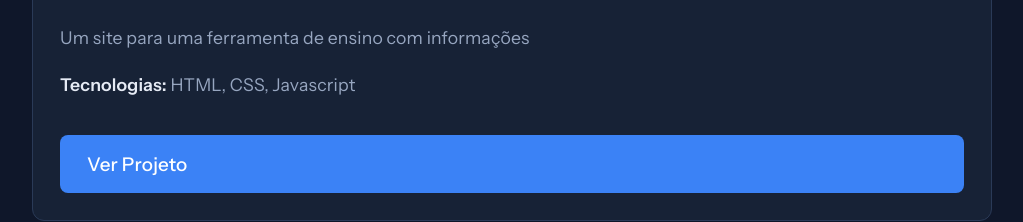
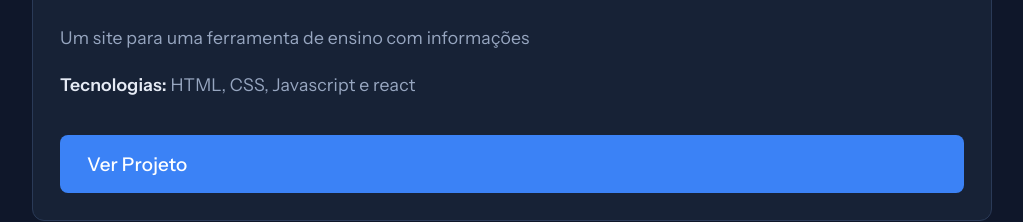
Before and after one commit to pedromillani-hub/meu-portifolio, a React (Vite) app: page /projetos in a window 1280 px wide. Shown: the part 2491-2713 px from the top of the page, without its empty margins (128-1151 px from the left). Built offline with nearby package versions, Linux system fonts and the light colour scheme.

Commit message:
atualização do novo site

```diff
--- a/src/pages/Projetos.jsx
+++ b/src/pages/Projetos.jsx
@@ -163,7 +163,7 @@ function Projetos() {
       <div className="projeto-card">
         <h2>Projeto 8 — Um site de um orgão educativo</h2>
         <p>Um site para uma ferramenta de ensino com informações</p>
-        <p><strong>Tecnologias:</strong> HTML, CSS, Javascript</p>
+        <p><strong>Tecnologias:</strong> HTML, CSS, Javascript e react</p>
         <a
   href="https://transforme-ideias-em-sistemas.vercel.app"
   target="_blank"
```
